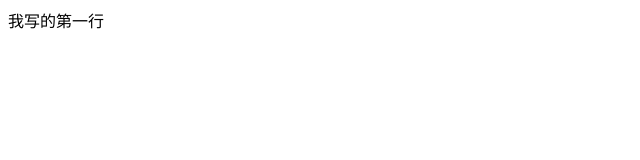
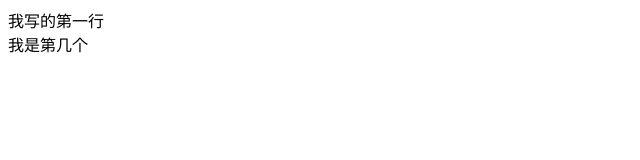
Before and after one commit to lexuetangteam/teamTest, a plain HTML site: page index.html in a window 1280 px wide. Shown: the whole page, without its empty margins (0-640 px from the left). Drawn offline with Linux system fonts and the light colour scheme.

Commit message:
第几个

```diff
--- a/index.html
+++ b/index.html
@@ -6,5 +6,6 @@
 </head>
 <body>
 <div>我写的第一行</div>
+<div>我是第几个</div>
 </body>
 </html>
```
